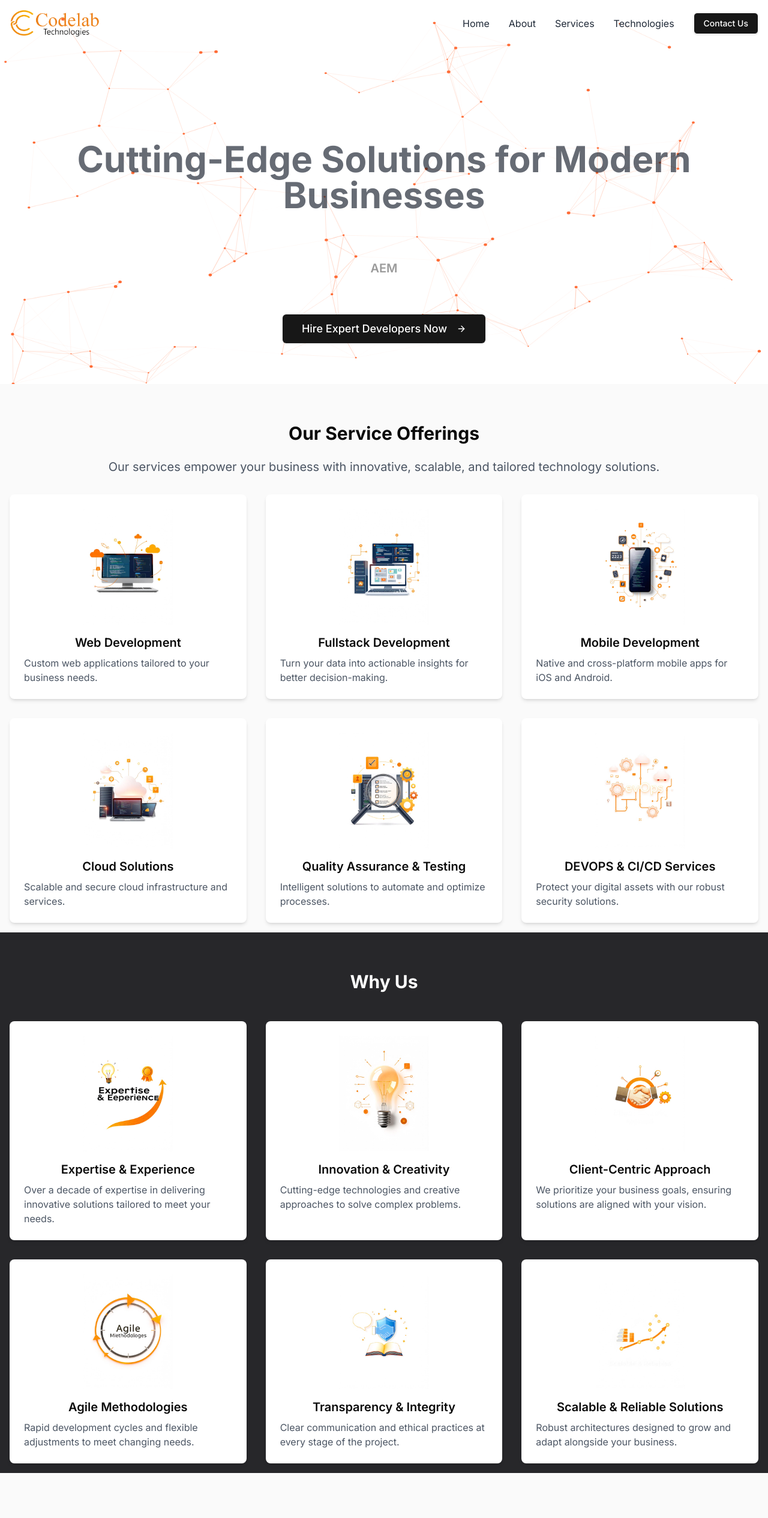
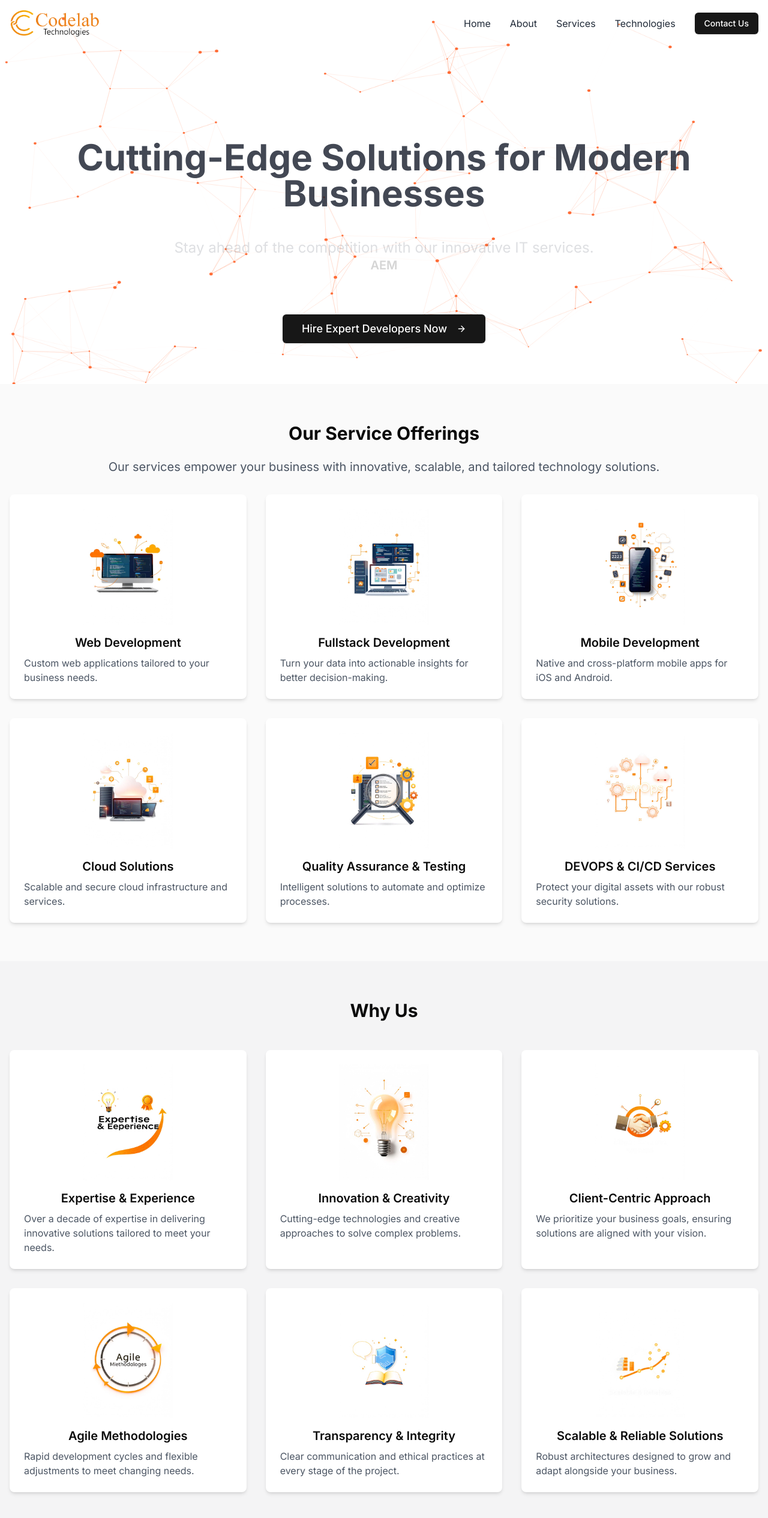
Before and after one commit to vikasmishra08121992/codelabwebsite, a Next.js app: page / in a window 1280 px wide. Shown: the top 2530 px of the page at 60% size. Built offline with nearby package versions, Linux system fonts and the light colour scheme.

Commit message:
quick fix

```diff
--- a/app/page.tsx
+++ b/app/page.tsx
@@ -56,7 +56,7 @@
       </section> */}
 
       <section className="py-4 bg-zinc-50">
-        <div className="container mx-auto px-4 mt-12">
+        <div className="container mx-auto px-4 mt-12 mb-12">
           <h2 className="text-3xl font-bold text-center mb-6">Our Service Offerings</h2>
           <p className="text-xl text-gray-600 mb-8 text-center">
             Our services empower your business with innovative, scalable, and tailored technology solutions.
@@ -74,9 +74,9 @@
         </div>
       </section>
 
-      <section className="py-4  bg-zinc-800">
-        <div className="container mx-auto px-4 mt-12">
-          <h2 className="text-3xl font-bold text-center text-white mb-12">Why Us</h2>
+      <section className="py-4  bg-zinc-100">
+        <div className="container mx-auto px-4 mt-12 mb-12">
+          <h2 className="text-3xl font-bold text-center mb-12">Why Us</h2>
           <div className="grid grid-cols-1 md:grid-cols-2 lg:grid-cols-3 gap-8">
             {whyChooseUs.map((service, index) => (
               <div key={index} className="bg-white rounded-lg shadow-md p-6 hover:shadow-lg transition duration-300 flex flex-col items-center">
--- a/components/header.tsx
+++ b/components/header.tsx
@@ -11,7 +11,7 @@
 
   useEffect(() => {
     const handleScroll = () => {
-      setIsScrolled(window.scrollY > 590) // Increased threshold
+      setIsScrolled(window.scrollY > 50) // Increased threshold
     }
 
     window.addEventListener('scroll', handleScroll)
@@ -94,8 +94,8 @@
                 variant="default"
                 className={`transition-colors duration-300 ${
                   isScrolled
-                    ? "text-white hover:bg-orange-600 hover:text-gray-800"
-                    : "border border-white text-white hover:bg-orange-600"
+                    ? "text-white hover:bg-orange-600"
+                    : "text-white hover:bg-orange-600"
                 }`}
               >
                 <Link href="/contact">Contact Us</Link>
--- a/components/service-layout.tsx
+++ b/components/service-layout.tsx
@@ -22,7 +22,7 @@
             <p className="text-xl text-gray-700 mb-8">
               {subtitle}
             </p>
-            <Button asChild size="lg" className="bg-white text-orange-600 hover:bg-white/90">
+            <Button asChild size="lg" className="bg-orange-500 text-white">
               <Link href="/contact">
                 Get Started <ArrowRight className="ml-2 h-4 w-4" />
               </Link>
--- a/components/technology-showcase.tsx
+++ b/components/technology-showcase.tsx
@@ -296,7 +296,7 @@
                       className="object-contain"
                     />
                   </div>
-                  <h3 className="text-gray-500 text-sm font-medium text-center group-hover:text-white transition-colors">
+                  <h3 className="text-gray-500 text-sm font-medium text-center group-hover:text-orange-500 transition-colors">
                     {tech.name}
                   </h3>
                 </div>
```
Also changed, not shown: 1 other file (tests, documents, lock files or other folders).
